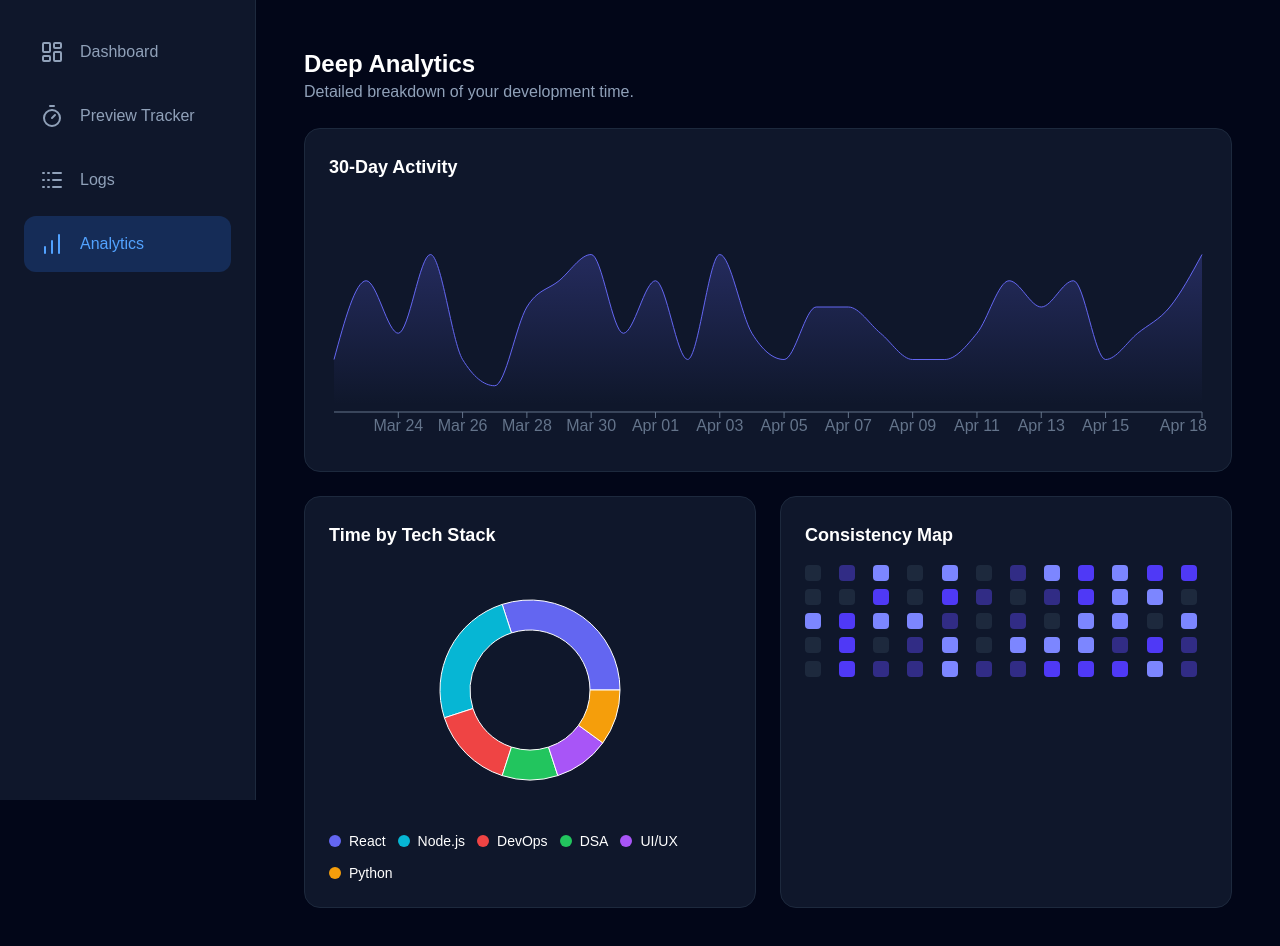
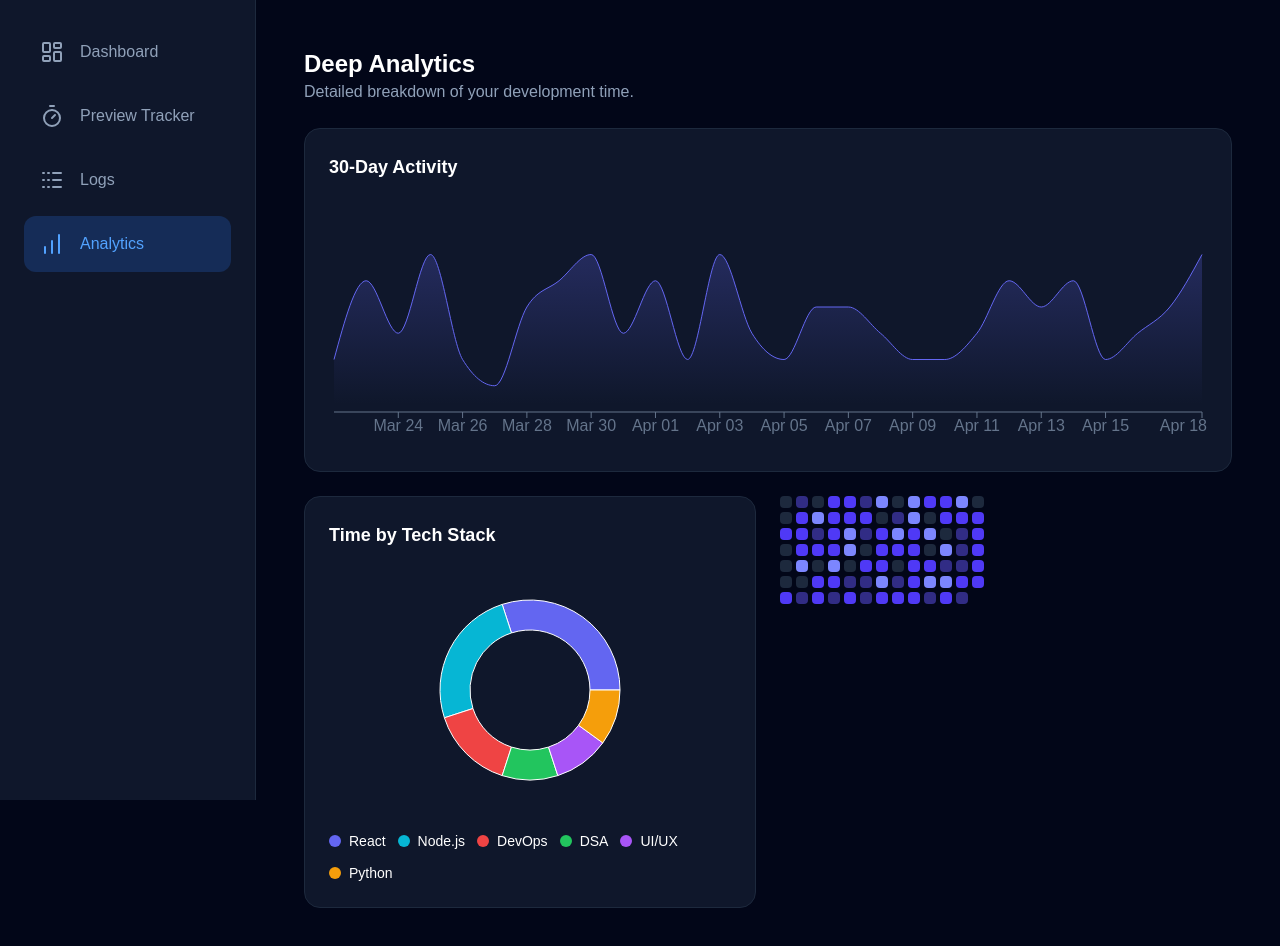
Before and after one commit to abhaymauryadev/devtrack, a Next.js app: page /analytics in a window 1280 px wide. Shown: the top 946 px of the page. Built offline with nearby package versions, Linux system fonts and the light colour scheme.

Commit message:
feat: update heatmap in UI

```diff
--- a/app/(main)/analytics/page.tsx
+++ b/app/(main)/analytics/page.tsx
@@ -12,6 +12,37 @@ import {
   Pie,
   Cell,
 } from "recharts";
+
+type DayData = {
+  date: string;
+  hours: number;
+};
+
+function getLevel(hours: number) {
+  if (hours === 0) return 0;
+  if (hours < 2) return 1;
+  if (hours < 5) return 2;
+  return 3;
+}
+
+function generateDays() {
+  const days = [];
+  const today = new Date();
+
+  for (let i = 0; i < 90; i++) {
+    const d = new Date();
+    d.setDate(today.getDate() - i);
+
+    days.push({
+      date: d.toISOString().split("T")[0],
+      hours: Math.floor(Math.random() * 6), // replace later
+    });
+  }
+
+  return days.reverse();
+}
+
+const days = generateDays();
 
 const activityData = [
   { date: "Mar 22", hours: 2 },
@@ -53,7 +84,14 @@ const techData = [
   { name: "Python", value: 10 },
 ];
 
-const COLORS = ["#6366F1", "#06B6D4", "#EF4444", "#22C55E", "#A855F7", "#F59E0B"];
+const COLORS = [
+  "#6366F1",
+  "#06B6D4",
+  "#EF4444",
+  "#22C55E",
+  "#A855F7",
+  "#F59E0B",
+];
 
 export default function AnalyticsPage() {
   return (
@@ -126,18 +164,18 @@ export default function AnalyticsPage() {
         </div>
 
         {/* Heatmap */}
-        <div className="bg-slate-900 p-6 rounded-2xl border border-slate-800">
-          <h2 className="mb-4 text-lg font-semibold">Consistency Map</h2>
-
-          <div className="grid grid-cols-12 gap-2">
-            {Array.from({ length: 60 }).map((_, i) => {
-              const level = Math.floor(Math.random() * 4);
+        <div className="flex gap-1">
+          {Array.from({ length: Math.ceil(days.length / 7) }).map(
+            (_, weekIndex) => (
+              <div key={weekIndex} className="flex flex-col gap-1">
+                {days.slice(weekIndex * 7, weekIndex * 7 + 7).map((day, i) => {
+                  const level = getLevel(day.hours);
 
                   return (
                     <div
                       key={i}
                       className={`
-                    w-4 h-4 rounded-sm
+              w-3 h-3 rounded-sm
               ${
                 level === 0
                   ? "bg-slate-800"
@@ -152,6 +190,8 @@ export default function AnalyticsPage() {
                   );
                 })}
               </div>
+            ),
+          )}
         </div>
       </div>
     </div>
```
Lines whose indentation alone changed are shown as unchanged.
